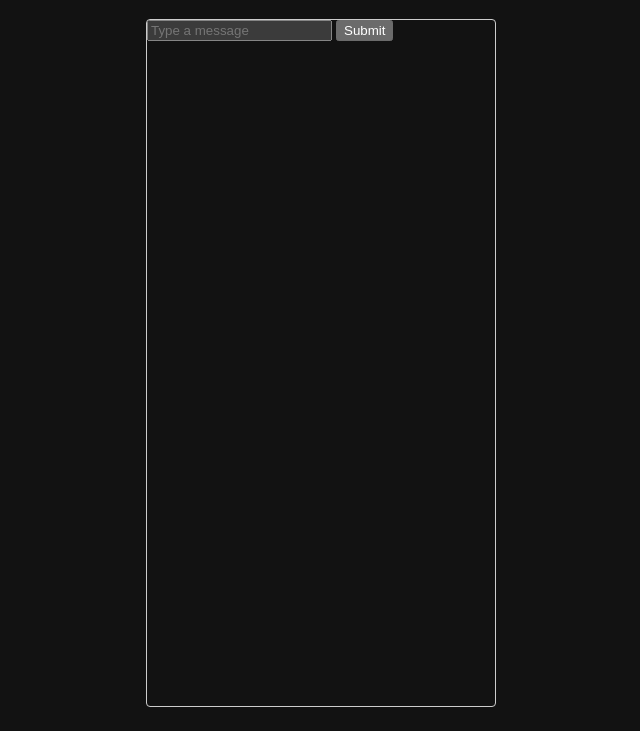
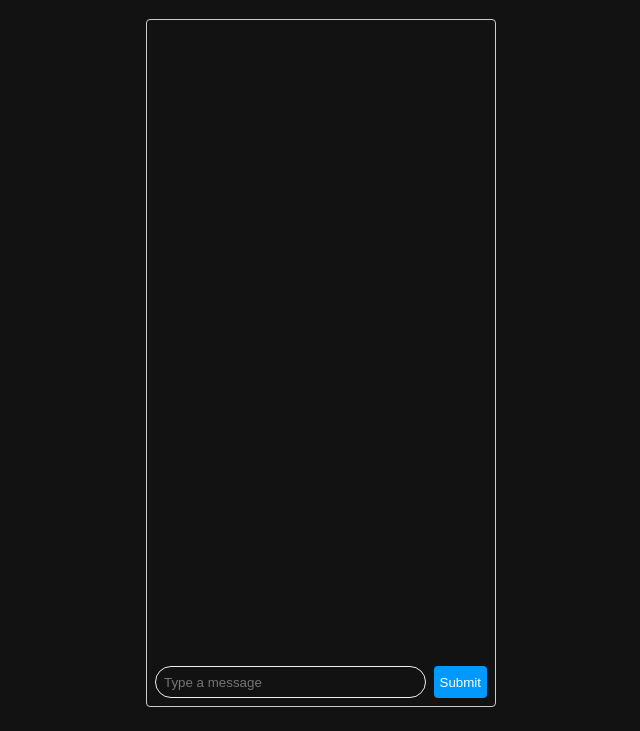
Before and after one commit to jrodriguezo/chat, a website: page client/index.html in a window 1280 px wide. Shown: the part 85-816 px from the top of the page, without its empty margins (319-959 px from the left). Drawn offline with Linux system fonts and the light colour scheme.

Commit message:
feat: add user connection and disconnection

```diff
--- a/client/index.html
+++ b/client/index.html
@@ -5,6 +5,14 @@
   <meta charset="UTF-8">
   <meta name="viewport" content="width=device-width, initial-scale=1.0">
   <title>Chat</title>
+
+
+  <script type="module">
+    import { io } from 'https://cdn.socket.io/4.3.2/socket.io.esm.min.js'
+
+    const socket = io()
+  </script>
+
   <style>
     *,
     *::before,
@@ -33,13 +41,43 @@
       height: 100%;
       position: relative;
     }
+
+    #form {
+      bottom: 0;
+      display: flex;
+      height: 48px;
+      left: 0;
+      padding: 4px;
+      position: absolute;
+      right: 0
+    }
+
+    #message {
+      border-radius: 9999px;
+      border: 1px solid #eee;
+      flex: 1;
+      margin: 4px;
+      padding: 0 8px;
+    }
+
+    #message:focus {
+      outline: 0;
+    }
+
+    #form button {
+      background-color: #09f;
+      border: 0;
+      color: #fff;
+      margin: 4px;
+      border-radius: 4px;
+    }
   </style>
 </head>
 
 <body>
   <h1>Chat</h1>
   <section id="chat">
-    <form>
+    <form id="form">
       <input type="text" name="message" id="message" placeholder="Type a message" autocomplete="off" />
       <button type="submit">Submit</button>
     </form>
```
Also changed, not shown: server/index.js (+14 -1 lines).
